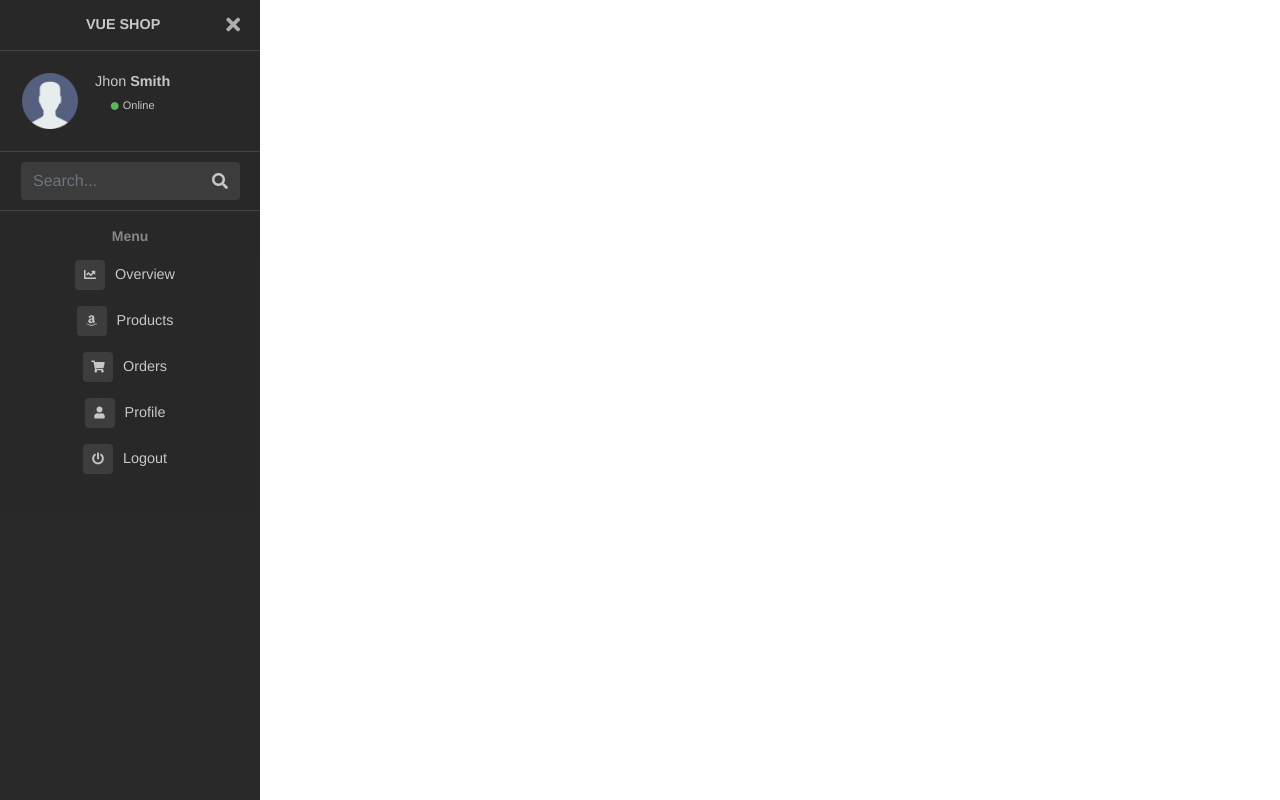
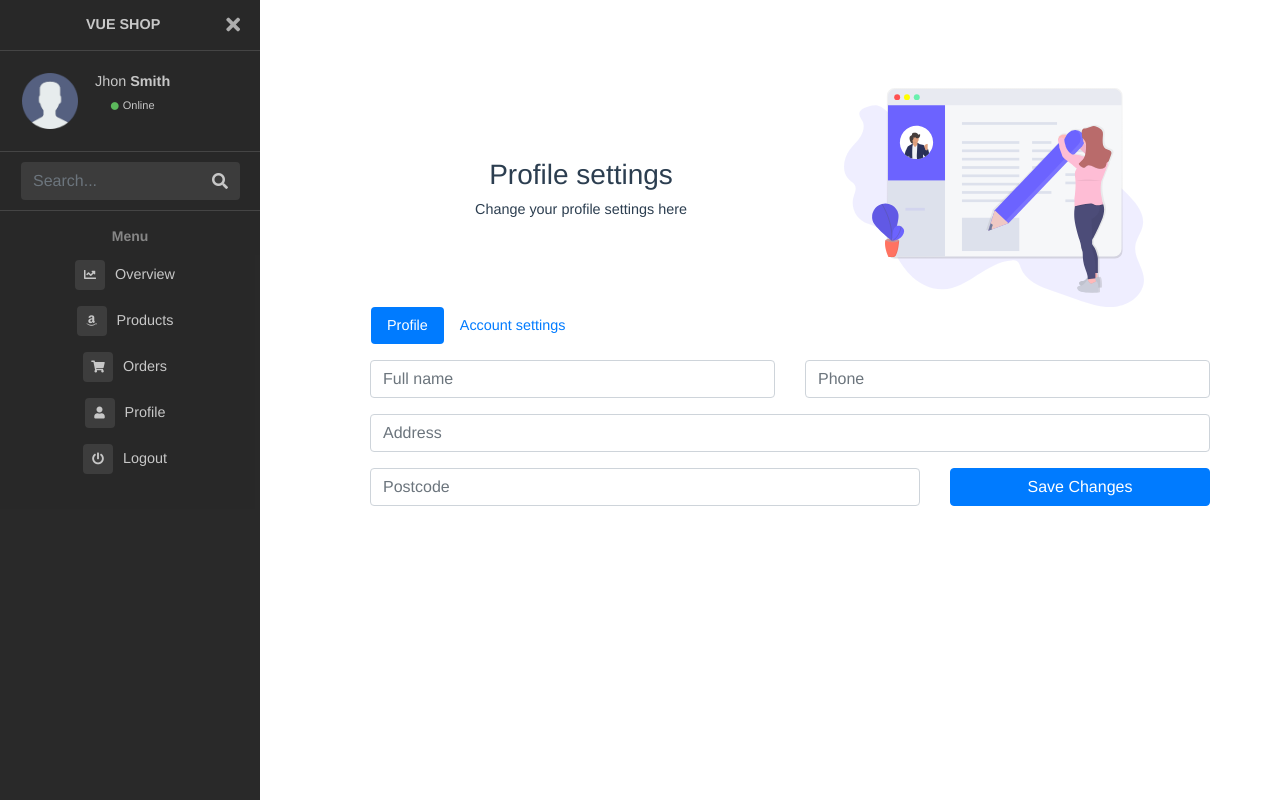
Before and after one commit to DougGoncalves/vue-shop, a Vue app: page /admin/profile in a window 1280 px wide. Built offline with nearby package versions, Linux system fonts and the light colour scheme; no server answers; sample sign-in values are in the browser's storage; what vue-firestore would draw is missing.

Commit message:
Products page - OK

```diff
--- a/src/main.js
+++ b/src/main.js
@@ -9,19 +9,17 @@ import { fb } from './firebase'
 import VueFirestore from 'vue-firestore'
 import Swal from 'sweetalert2'
 window.Swal = Swal
-window.$ = window.JQuery = JQuery
-Vue.component('Navbar', require('./components/Navbar.vue').default)
-Vue.config.productionTip = false
-Vue.use(VueFirestore)
-
 const Toast = Swal.mixin({
   toast: true,
   position: 'top-end',
   showConfirmButton: false,
   timer: 3000
 })
-
 window.Toast = Toast
+window.$ = window.JQuery = JQuery
+Vue.component('Navbar', require('./components/Navbar.vue').default)
+Vue.config.productionTip = false
+Vue.use(VueFirestore)
 
 const app = ''
 
--- a/src/views/Products.vue
+++ b/src/views/Products.vue
@@ -38,7 +38,7 @@
                           {{product.price}}
                         </td>
                         <td>
-                          <button class="btn btn-primary" @click="editProduct(product)">Edit</button>
+                          <button class="btn btn-primary mr-4" @click="editProduct(product)">Edit</button>
                           <button class="btn btn-danger" @click="deleteProduct(product)">Delete</button>
                         </td>
                       </tr>
@@ -147,6 +147,7 @@ export default {
       image.delete().then(function() {
         console.log('image deleted');
       }).catch(function(error) {
+        // Uh-oh, an error occurred!
         console.log('an error occurred');
       });
     },
@@ -156,14 +157,21 @@ export default {
     },
     uploadImage(e){
       if(e.target.files[0]){
+
           let file = e.target.files[0];
+
           var storageRef = fb.storage().ref('products/'+ Math.random() + '_'  + file.name);
+
           let uploadTask  = storageRef.put(file);
+
           uploadTask.on('state_changed', (snapshot) => {
 
           }, (error) => {
             // Handle unsuccessful uploads
           }, () => {
+            // Handle successful uploads on complete
+            // For instance, get the download URL: https://firebasestorage.googleapis.com/...
+
             uploadTask.snapshot.ref.getDownloadURL().then((downloadURL) => {
               this.product.images.push(downloadURL);
             });
@@ -213,33 +221,28 @@ export default {
             type: 'success',
             title: 'Deleted  successfully'
           })
+
         }
       })
+
     },
     readData(){
+
     },
     addProduct(){
+
       this.$firestore.products.add(this.product);
+
           Toast.fire({
             type: 'success',
             title: 'Product created successfully'
           })
       $('#product').modal('hide');
     }
+
   },
   created(){
-    db().collection("products").onSnapshot(res => {
-      const changes = res.docChanges();
 
-      changes.forEach(change => {
-        if(change.type === 'added'){
-            this.products.unshift({
-              ...change.doc.data(),
-              id:change.doc.id
-           })
-        }
-      })
-    })
   }
 };
 </script>
--- a/src/views/Profile.vue
+++ b/src/views/Profile.vue
@@ -0,0 +1,170 @@
+<template>
+  <div class="products">
+      <div class="container">
+        <div class="intro h-100">
+            <div class="row h-100 align-items-center">
+              <div class="col-md-6 ml-3">
+                    <h3>Profile settings</h3>
+                 <p>
+                   Change your profile settings here
+                 </p>
+              </div>
+              <div class="col-md-5">
+                  <img src="/img/svg/profile.svg" width="300" alt="" class="img-fluid">
+              </div>
+            </div>
+          </div>
+          <div class="profile-content">
+          <ul class="nav nav-pills ml-3" id="myTab" role="tablist">
+            <li class="nav-item">
+              <a class="nav-link active" id="profile-tab" data-toggle="tab" href="#profile" role="tab" aria-controls="profile" aria-selected="true">Profile</a>
+            </li>
+            <li class="nav-item">
+              <a class="nav-link"  id="account-tab" data-toggle="tab" href="#account" role="tab" aria-controls="account" aria-selected="false">Account settings</a>
+            </li>
+          </ul>
+            <div class="tab-content" id="myTabContent">
+                <div class="tab-pane fade show active pt-3" id="profile" role="tabpanel" aria-labelledby="profile-tab">
+                  <div class="container">
+                      <div class="row">
+                        <div class="col-md-6">
+                          <div class="form-group">
+                            <input type="text" name="" v-model="profile.name" placeholder="Full name" class="form-control">
+                          </div>
+                        </div>
+                        <div class="col-md-6">
+                          <div class="form-group">
+                            <input type="text"  v-model="profile.phone" placeholder="Phone" class="form-control">
+                          </div>
+                        </div>
+                        <div class="col-md-12">
+                          <div class="form-group">
+                            <input type="text"  v-model="profile.address" placeholder="Address" class="form-control">
+                          </div>
+                        </div>
+                        <div class="col-md-8">
+                          <div class="form-group">
+                            <input type="text"  v-model="profile.postCode" placeholder="Postcode" class="form-control">
+                          </div>
+                        </div>
+                        <div class="col-md-4">
+                          <div class="form-group">
+                              <input type="submit" @click="updateProfile" value="Save Changes" class="btn btn-primary w-100">
+                          </div>
+                        </div>
+                      </div>
+                  </div>
+                </div>
+                <div class="tab-pane fade pt-3" id="account" role="tabpanel" aria-labelledby="account-tab">
+                  <div class="container">
+                      <div class="row">
+                        <div class="col-md-">
+                            <div class="alert alert-info">
+                              Please use the Reset password email button for reseting the password. The form doens't work currently
+                            </div>
+                        </div>
+                        <div class="col-md-6">
+                          <div class="form-group">
+                            <input type="text"  v-model="account.name" placeholder="User name" class="form-control">
+                          </div>
+                        </div>
+                        <div class="col-md-6">
+                          <div class="form-group">
+                            <input type="text"  v-model="account.email" placeholder="Email address" class="form-control">
+                          </div>
+                        </div>
+                        <div class="col-md-6">
+                          <div class="form-group">
+                            <input type="text"  v-model="account.password" placeholder="New password" class="form-control">
+                          </div>
+                        </div>
+                        <div class="col-md-6">
+                          <div class="form-group">
+                            <input type="text" v-model="account.confirmPassword"  placeholder="Confirm password" class="form-control">
+                          </div>
+                        </div>
+                        <div class="col-md-4">
+                          <div class="form-group">
+                              <input type="file" @change="uploadImage" class="form-control">
+                           </div>
+                        </div>
+                        <div class="col-md-4">
+                          <div class="form-group">
+                              <input type="submit" value="Save Changes" class="btn btn-primary w-100">
+                          </div>
+                        </div>
+                        <div class="col-md-4">
+                          <div class="form-group">
+                              <input type="button" @click="resetPassword" value="Reset password email" class="btn btn-success w-100">
+                          </div>
+                        </div>
+                      </div>
+                  </div>
+                </div>
+            </div>
+          </div>
+      </div>
+  </div>
+</template>
+<script src="./main.js" type="text/javascript"></script>
+<script>
+import { VueEditor } from "vue2-editor";
+import { fb, db} from '../firebase';
+export default {
+  name: "profile",
+  components: {
+    VueEditor
+  },
+  props: {
+    msg: String
+  },
+  data(){
+    return {
+        profile: {
+          name:null,
+          phone:null,
+          address:null,
+          postcode:null
+        },
+        account:{
+            name:null,
+            email:null,
+            photoUrl:null,
+            emailVerified:null,
+            password:null,
+            confirmPassword:null,
+            uid:null
+        }
+    }
+  },
+  firestore(){
+      const user = fb.auth().currentUser;
+      return {
+        profile: db.collection('profiles').doc(user.uid),
+      }
+  },
+  methods:{
+      resetPassword(){
+          const auth = fb.auth();
+          auth.sendPasswordResetEmail(auth.currentUser.email).then(() =>  {
+               Toast.fire({
+                type: 'success',
+                title: 'Email sent'
+              })
+          }).catch((error) =>  {
+              console.log(error);
+          });
+      },
+      updateProfile(){
+          this.$firestore.profile.update(this.profile);
+      },
+      uploadImage(){}
+  },
+  created(){
+  }
+};
+</script>
+
+<!-- Add "scoped" attribute to limit CSS to this component only -->
+<style scoped lang="scss">
+</style>
```
Lines whose indentation alone changed are shown as unchanged.
